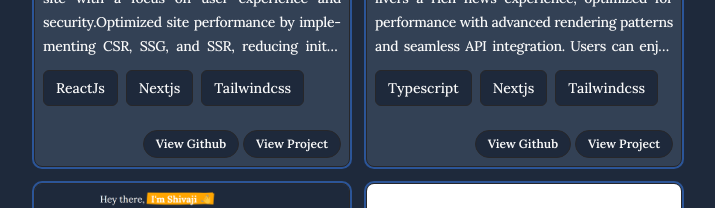
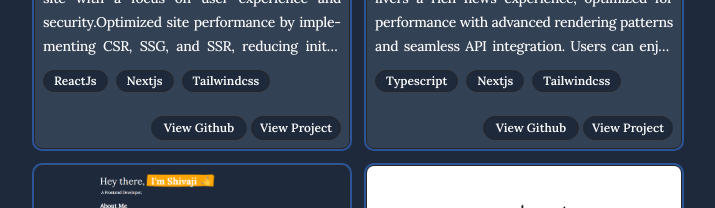
Before and after one commit to ShivajiVS/shivaji-s_portfolio, a Next.js app: page /projects in a window 1280 px wide. Shown: the part 443-651 px from the top of the page, without its empty margins (282-997 px from the left). Built offline with nearby package versions, Linux system fonts and the light colour scheme.

Commit message:
tech stack badge added to project card

```diff
--- a/components/project-card.tsx
+++ b/components/project-card.tsx
@@ -4,7 +4,6 @@ import Image from "next/image";
 import { cn } from "@/lib/utils";
 import { Card, CardFooter, CardHeader, CardTitle } from "./ui/card";
 import { Badge } from "./ui/badge";
-import { Button } from "./ui/button";
 
 export const ProjectCard = ({
   title,
@@ -57,13 +56,12 @@ export const ProjectCard = ({
               key={item}
               className="flex items-center justify-center text-center"
             >
-              <Button
-                size="sm"
+              <Badge
                 variant="outline"
-                className="cursor-default dark:bg-slate-800 capitalize"
+                className="bg-slate-100 dark:bg-slate-800"
               >
                 {item}
-              </Button>
+              </Badge>
             </div>
           ))}
         </div>
@@ -75,7 +73,7 @@ export const ProjectCard = ({
             <Link href={github} target="_blank">
               <Badge
                 variant="outline"
-                className="flex gap-2 px-3 py-1 text-[12px] capitalize dark:bg-slate-800"
+                className="flex gap-2 px-3 text-[12px] capitalize dark:bg-slate-800"
               >
                 view github
               </Badge>
@@ -85,7 +83,7 @@ export const ProjectCard = ({
             <Link href={href} target="_blank">
               <Badge
                 variant="outline"
-                className="flex gap-2 px-3 py-1 text-[12px] capitalize dark:bg-slate-800"
+                className="flex gap-2 px-2 text-[12px] capitalize dark:bg-slate-800"
               >
                 view project
               </Badge>
```
